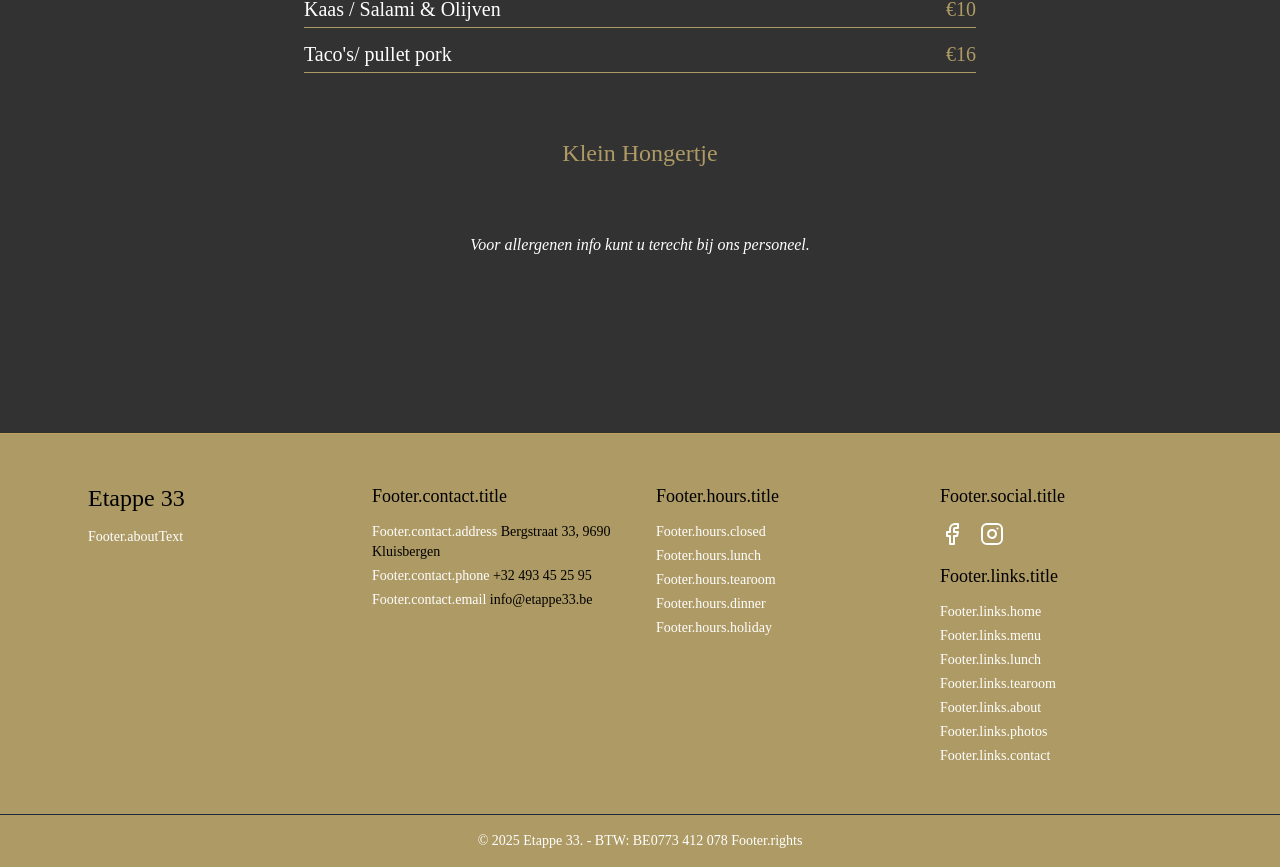
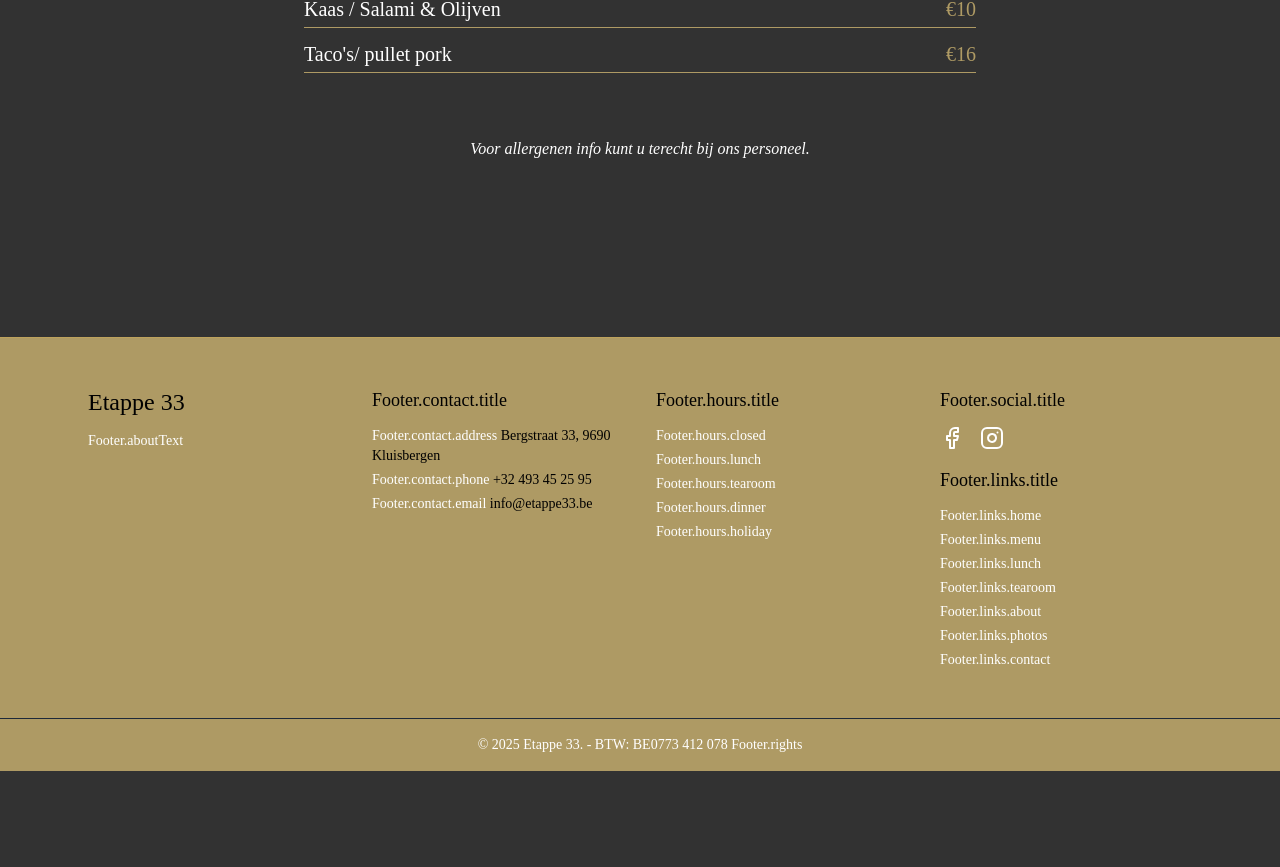
Before and after one commit to jensdesmeyter-cmyk/etappe33, a Next.js app: page /en/tearoom in a window 1280 px wide. Shown: the part 1533-2400 px from the top of the page. After the commit the page ends 2304 px from the top, so only its background shows below. Built offline with nearby package versions, Linux system fonts and the light colour scheme.

Commit message:
remove small bites

```diff
--- a/app/[locale]/tearoom/page.tsx
+++ b/app/[locale]/tearoom/page.tsx
@@ -65,7 +65,7 @@ export default function TearoomPage() {
           </section>
 
           {/* SMALL BITES */}
-          <section>
+ {/*         <section>
             <h2 className={`text-2xl text-center mb-12 ${gold}`}>
               {t.smallBitesTitle}
             </h2>
@@ -75,7 +75,7 @@ export default function TearoomPage() {
               ))}
             </ul>
           </section>
-
+*/}
           <p className="italic text-center text-white">
             {t.allergenNote}
           </p>
```
